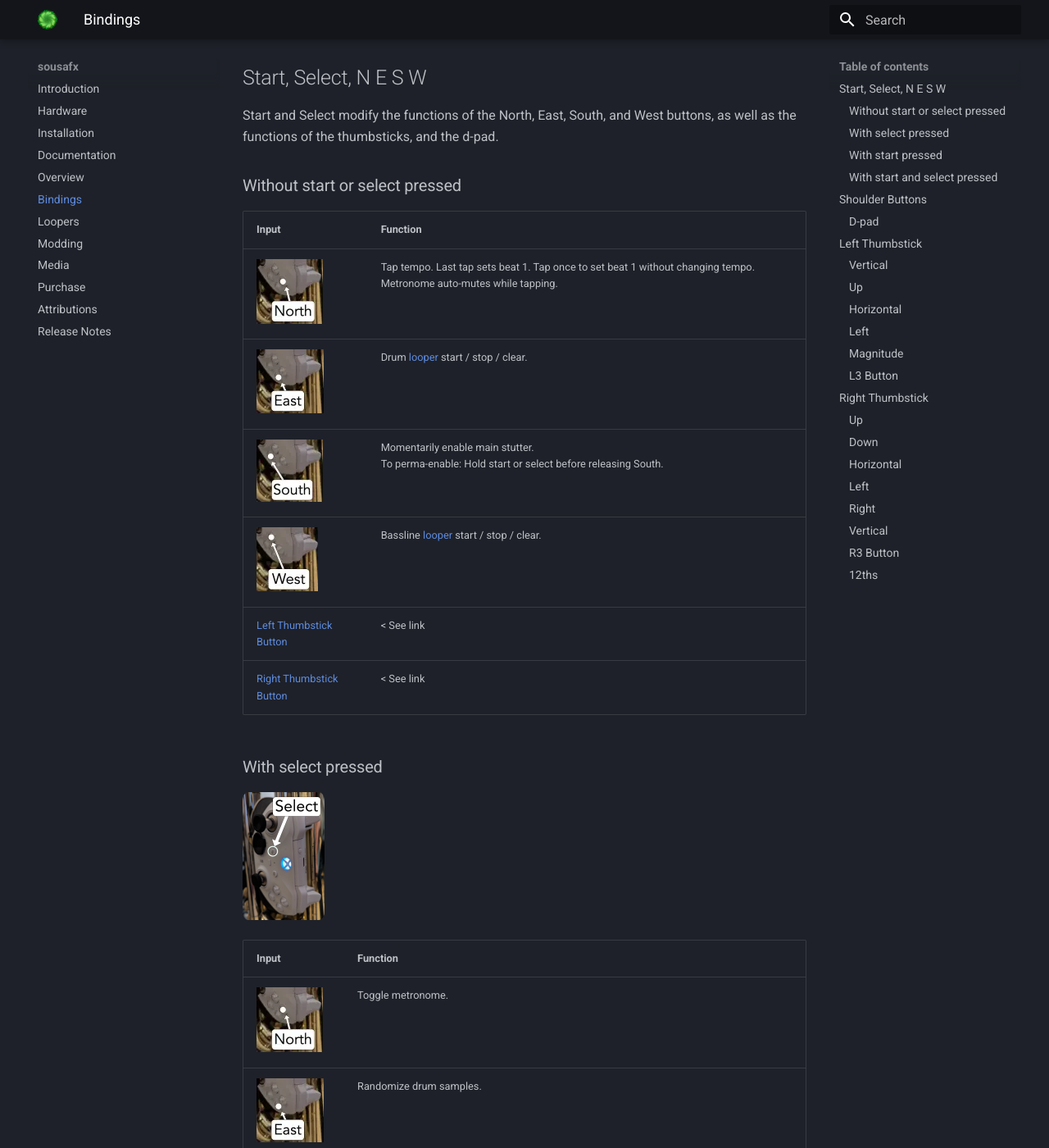
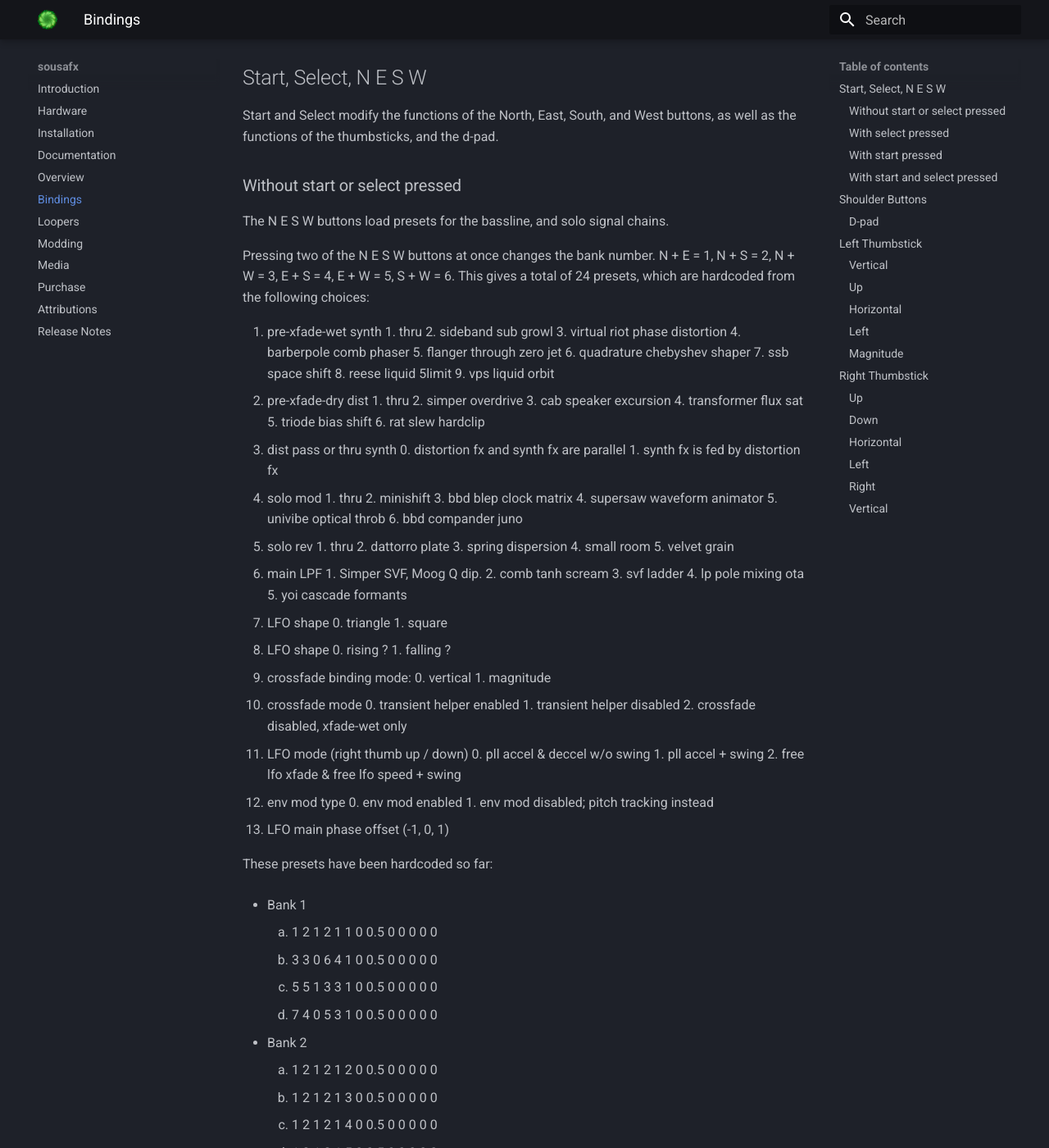
Before and after one commit to Sousastep/SousaFX-rnbo-docs, an MkDocs documentation site: the page built from docs/bindings.md, in a window 1280 px wide and 1400 px high, scrolled down 1043 px. Shown: the whole window at 82% size. Built offline with MkDocs 1.6.1 and Material for MkDocs 9.7.7, drawn with Linux system fonts in a browser that asks for light colours; the version menu is left out; some of the changed text lies outside the part shown.

Commit message:
update bindings

```diff
--- a/docs/bindings.md
+++ b/docs/bindings.md
@@ -15,14 +15,101 @@
 
 ### Without start or select pressed
 
+The N E S W buttons load presets for the bassline, and solo signal chains.
+
+Pressing two of the N E S W buttons at once changes the bank number.
+N + E = 1, N + S = 2, N + W = 3, E + S = 4, E + W = 5, S + W = 6.
+This gives a total of 24 presets, which are hardcoded from the following choices:
+
+1.  pre-xfade-wet synth
+        1. thru
+        2. sideband sub growl
+        3. virtual riot phase distortion
+        4. barberpole comb phaser
+        5. flanger through zero jet
+        6. quadrature chebyshev shaper
+        7. ssb space shift
+        8. reese liquid 5limit
+        9. vps liquid orbit
+2.  pre-xfade-dry dist
+        1. thru
+        2. simper overdrive
+        3. cab speaker excursion
+        4. transformer flux sat
+        5. triode bias shift
+        6. rat slew hardclip
+3. dist pass or thru synth
+        0. distortion fx and synth fx are parallel
+        1. synth fx is fed by distortion fx
+4.  solo mod
+        1. thru
+        2. minishift
+        3. bbd blep clock matrix
+        4. supersaw waveform animator
+        5. univibe optical throb
+        6. bbd compander juno
+5.  solo rev
+        1. thru
+        2. dattorro plate
+        3. spring dispersion
+        4. small room
+        5. velvet grain
+6.  main LPF
+        1. Simper SVF, Moog Q dip.
+        2. comb tanh scream
+        3. svf ladder
+        4. lp pole mixing ota
+        5. yoi cascade formants
+7.  LFO shape
+        0. triangle
+        1. square
+8.  LFO shape
+        0. rising  ?
+        1. falling ?
+9.  crossfade binding mode:
+        0. vertical
+        1. magnitude
+10.  crossfade mode
+        0. transient helper enabled
+        1. transient helper disabled
+        2. crossfade disabled, xfade-wet only
+11.  LFO mode (right thumb up / down)
+        0. pll accel & deccel w/o swing
+        1. pll accel + swing
+        2. free lfo xfade & free lfo speed + swing
+12. env mod type
+        0. env mod enabled
+        1. env mod disabled; pitch tracking instead
+13. LFO main phase offset (-1, 0, 1)
+
+These presets have been hardcoded so far:
+
+- Bank 1
+	1. 1 2 1 2 1 1 0 0.5 0 0 0 0 0
+	2. 3 3 0 6 4 1 0 0.5 0 0 0 0 0
+	3. 5 5 1 3 3 1 0 0.5 0 0 0 0 0
+	4. 7 4 0 5 3 1 0 0.5 0 0 0 0 0
+
+- Bank 2
+	5. 1 2 1 2 1 2 0 0.5 0 0 0 0 0
+	6. 1 2 1 2 1 3 0 0.5 0 0 0 0 0
+	7. 1 2 1 2 1 4 0 0.5 0 0 0 0 0
+	8. 1 2 1 2 1 5 0 0.5 0 0 0 0 0
+
+<!--
 | Input       | Function |
 | ----------- | -------- |
-| ![north](img/north.webp)	  | Tap tempo. Last tap sets beat 1. Tap once to set beat 1 without changing tempo. Metronome auto-mutes while tapping.|
-| ![east](img/east.webp)		  | Drum [looper](loopers.md) start / stop / clear. |
-| ![south](img/south.webp)	  | Momentarily enable main stutter. <br> To perma-enable: Hold start or select before releasing South. |
-| ![west](img/west.webp)		  | Bassline [looper](loopers.md) start / stop / clear. |
+| ![north](img/north.webp)	  |  |
+| ![east](img/east.webp)		  |  |
+| ![south](img/south.webp)	  |  |
+| ![west](img/west.webp)		  |  |
 | [Left Thumbstick Button](bindings.md/#l3-button)  |		< See link	|
 | [Right Thumbstick Button](bindings.md/#r3-button) |		< See link	|
+
+Toggle metronome.
+Toggle bumper drumming.
+Momentarily enable MIDI CC 50 via the MIDI port named "from Max 1", which is intended to be mapped to a talkback mic.
+-->
 
 ### With select pressed
 
@@ -30,14 +117,14 @@
 
 | Input            | Function |
 |------------------|----------|
-| ![north](img/north.webp) 	       | Toggle metronome. |
-| ![east](img/east.webp) 		       | Randomize drum samples. |
-| ![south](img/south.webp) 	       | Toggle bumper drumming. |
-| ![west](img/west.webp) 		       | Releases any holds on all delay feedback amounts. |
+| ![north](img/north.webp) 	       | Tap tempo. Last tap sets beat 1. Tap once to set beat 1 without changing tempo. Metronome auto-mutes while tapping. |
+| ![east](img/east.webp) 		       | Drum [looper](loopers.md) start / stop / clear. |
+| ![south](img/south.webp) 	       | Releases any holds on all delay feedback amounts. |
+| ![west](img/west.webp) 		       | Bassline [looper](loopers.md) start / stop / clear. |
 | Right Thumbstick | While using the right thumbstick to modulate any delay feedback amount, pressing Select will place a hold on said feedback amount. |
-| Left Thumbstick  | While holding Select, the left thumbstick sets the lowpass filter modulation shape: The horizontal axis crossfades from falling saw, to triangle, to rising saw. The down axis squishes the triangle, and the up axis crossfades from triangle to square. |
-| [Left Thumbstick Button](bindings.md/#l3-button)  |		< See link	|
-| D-pad     | Press any direction to toggle 8th note auto-swing. Auto-swing turns off when the bassline looper's stopping. |
+<!-- | Left Thumbstick  | |
+| [Left Thumbstick Button](bindings.md/#l3-button)  |		< See link	| -->
+| D-pad     | Press any direction to toggle 8th note auto-swing. Auto-swing turns off when the bassline looper stops. |
 
 ### With start pressed
 
@@ -45,12 +132,11 @@
 
 | Input            | Function |
 |------------------|----------|
-| ![north](img/north.webp) 	       | Momentarily enable pitchshift power chord. <br> To perma-enable: Release start before releasing North.|
-| ![east](img/east.webp) 		       | Momentarily enable kick-ducker. <br> To perma-enable: Release start before releasing East.|
-| ![south](img/south.webp) 	       | Momentarily enable scatter fx for bassline looper stutter. <br> To perma-enable: Release start before releasing South.|
-| ![west](img/west.webp) 		       | Momentarily enable MIDI CC 50 via the MIDI port named "from Max 1", which is intended to be mapped to a talkback mic.|
-| [Left Thumbstick Button](bindings.md/#l3-button)  |		< See link	|
-| D-pad & L2       | Set the distortion effect. <br> right: atan <br> downright: atan boost <br> down: ms20 <br> downleft: ms20 boost <br> left: phase distortion <br> upleft: angle modulation <br> up: harmonics 5 6 <br> upright: harmonics 3 5 <br> L2: ring modulation |
+| ![north](img/north.webp) 	       | Randomize drum samples. |
+| ![east](img/east.webp) 		       | Momentarily enable kick-ducker. <br> To perma-enable: Release start before releasing East. |
+| ![south](img/south.webp) 	       | Momentarily enable scatter fx for bassline looper stutter. <br> To perma-enable: Release start before releasing South. |
+| ![west](img/west.webp) 		       | Unused |
+<!-- | [Left Thumbstick Button](bindings.md/#l3-button)  |		< See link	| -->
 
 ### With start and select pressed
 
@@ -60,7 +146,7 @@
 |-----------|----------|
 | ![north](img/north.webp)  	| Set time signature numerator via number of clicks (3 - 7, click 1 starts on 3). <br> Hold to set to 4. |
 | ![east](img/east.webp) 		| Set drum looper length in bars via number of clicks (4 - 16, click 1 starts on 4). <br> Hold to set to 8. |
-| ![south](img/south.webp) 	| Momentarily enable octaver. To perma-enable: Release start and/or select before releasing South.|
+| ![south](img/south.webp) 	| Unused. |
 | ![west](img/west.webp) 		| Set bassline looper length in bars via number of clicks (4 - 16, click 1 starts on 4). <br> Hold to set to 16. |
 | Right Trigger  | Press three times in a row to mute all audio inputs and outputs. Press once to unmute. |
 | D-pad          | On raspberry pi only: playback song # 0 - 7 |
@@ -84,7 +170,7 @@
 |-----------|----------|
 | Left Trigger 		| ● Changes the subivisions set by the d-pad and left bumper. <br> ● Enables the lowpass filter modulation acceleration, and disables all stutter acceleration, until the right thumbstick is within its deadzone. |
 | Left Bumper 		| Without the Left Trigger pressed: <br> ● Disables the stutter for the drum looper and bassline looper, until either the left thumbstick is within its deadzone, or the Left Bumper is pressed again.  <br> ● Disables all delay sends until the right thumbstick is within its deadzone. <br> ● Enables the solo stutter effect until the right thumbstick is within its deadzone. <br> <br> With the Left Trigger pressed: <br> ● Sets subdivision to half note. |
-| Right Trigger 	| Momentarily enables transient-triggered ADSR. |
+| Right Trigger 	| Momentarily enable main stutter. <br> To perma-enable: Hold start or select before releasing South. |
 | Right Bumper 		| Momentarily enables the manual wah. |
 
 
@@ -256,7 +342,7 @@
 
 	Press L3 while holding Select to toggle this binding between Vertical and Magnitude.
 
-
+<!--
 ### L3 Button
 
 ![l3](img/L3.webp)
@@ -274,7 +360,7 @@
 - While holding Select, push L3 to toggle the Crossfade binding between "vertical" and "magnitude". Hold for more than 600 ms, then release, to set it to vertical.
 
 - While holding Start, push L3 to toggle weither the tuba's loudness modulates the LPF LFO's ceiling and floor. Hold for more than 600 ms, then release, to enable modulation.
-
+-->
 
 ## Right Thumbstick
 
@@ -308,6 +394,8 @@
 - Bassline looper delay feedback amount.
 
 - Comb filter amount.
+
+- Bassline Harmonic Boost (down-left for harmonic 1, down-right for harmonic 2)
 
 
 ### Horizontal
@@ -391,7 +479,7 @@
 
 	> Denied after the left bumper is released, & the right thumbstick is within its deadzone.
 
-
+<!--
 ### R3 Button
 
 ![r3](img/R3.webp)
@@ -403,23 +491,4 @@
 2. Twice for the up axis to control the acceleration, and the down axis to control the swing amount.
 
 3. Thrice for the up axis to control the sync-free crossfade, the horizontal axis to control the free rate (left for faster, right for slower), and the down axis to control the swing amount.
-
-### 12ths
-
-The right thumbstick is also divided into 12 pie slices to fade-in certain effects for the bassline.
-
-The slices are as follows:
-
-| Direction | Function          | FX Chain Position | Affects solo? |
-|-----------|-------------------|-------------------|---------------|
-| up-left 	| unused 							 | 								| 						  |
-| up     		| lfo shape tri/rising | LFO 						| no 					  |
-| up-right 	| reverb 							 | main send only | no 					  |
-| right-up 	| lfo shape tri/square | LFO 						| no 					  |
-| right 		| lfo shape tri/falling| LFO 						| no 					  |
-| right-down| phase distortion     | pre-LPF 				| no 					  |
-| down-right| harmonics A 				 | post-xfade 		| yes					  |
-| down 			| comb filter 				 | pre-LPF & dry  | yes					  |
-| down-left | harmonics B 				 | post-xfade 		| yes					  |
-| left-down | ring mod 						 | pre-LPF 				| no 					  |
-| left 			| unused 							 | 								| 						  |
+-->
```
